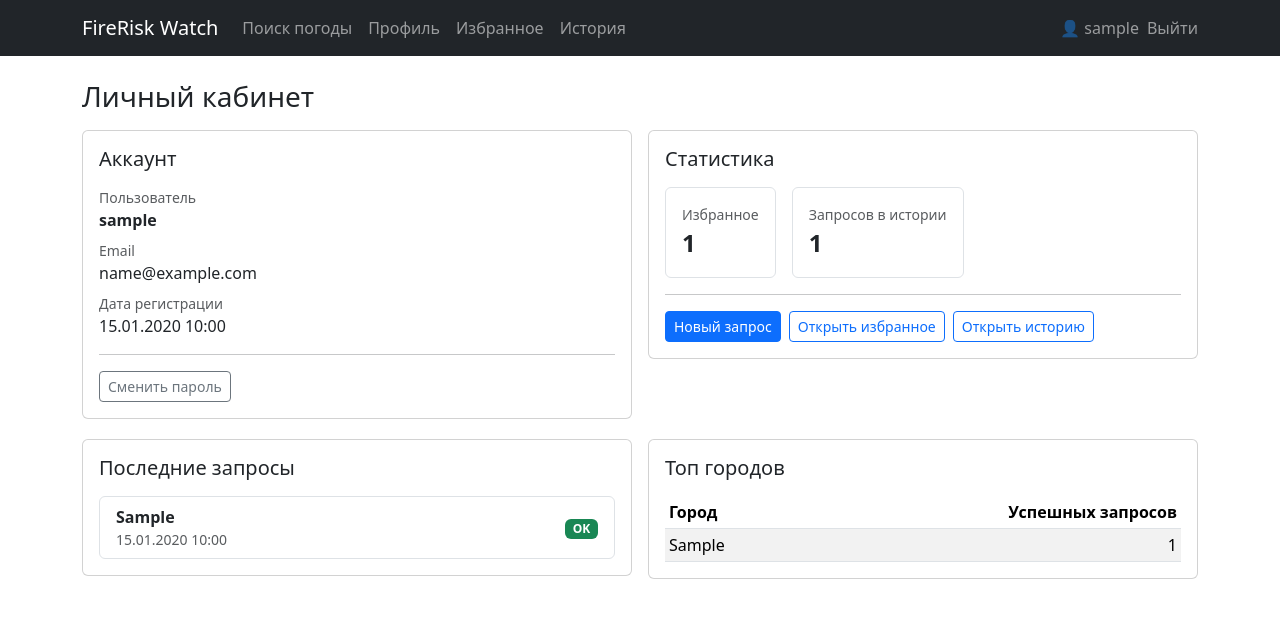
After one commit to Babks/final-django-project, a Django app: page /profile/ in a window 1280 px wide. The commit adds this page. Shown: the top 618 px of the page. Run offline with Django 5.2, Linux system fonts and the light colour scheme; a user stored in the database is signed in; tables that the repository leaves empty hold one stand-in row (values such as "Sample post").

Commit message:
feat: add user profile page

```diff
--- a/config/urls.py
+++ b/config/urls.py
@@ -8,6 +8,7 @@ from core.views import (
     history_view,
     toggle_favorite_city_view,
     signup_view,
+    profile_view,
 )
 
 urlpatterns = [
@@ -20,6 +21,8 @@ urlpatterns = [
     path("history/", history_view, name="history"),
     path("favorites/toggle/", toggle_favorite_city_view, name="favorite_toggle"),
 
+    path("profile/", profile_view, name="profile"),
+
     path("accounts/signup/", signup_view, name="signup"),
     path("accounts/", include("django.contrib.auth.urls")),
 ]
--- a/core/templates/core/base.html
+++ b/core/templates/core/base.html
@@ -19,6 +19,7 @@
             <ul class="navbar-nav me-auto mb-2 mb-lg-0">
                 <li class="nav-item"><a class="nav-link" href="{% url 'weather_search' %}">Поиск погоды</a></li>
                 {% if user.is_authenticated %}
+                    <li class="nav-item"><a class="nav-link" href="{% url 'profile' %}">Профиль</a></li>
                     <li class="nav-item"><a class="nav-link" href="{% url 'favorites' %}">Избранное</a></li>
                     <li class="nav-item"><a class="nav-link" href="{% url 'history' %}">История</a></li>
                 {% endif %}
@@ -27,7 +28,7 @@
             <ul class="navbar-nav ms-auto align-items-lg-center">
                 {% if user.is_authenticated %}
                     <li class="nav-item">
-                        <span class="navbar-text me-2">👤 {{ user.username }}</span>
+                        <a class="nav-link" href="{% url 'profile' %}">👤 {{ user.username }}</a>
                     </li>
                     <li class="nav-item">
                         <form method="post" action="{% url 'logout' %}" class="m-0">
--- /dev/null
+++ b/core/templates/core/profile.html
@@ -0,0 +1,128 @@
+{% extends "core/base.html" %}
+{% block title %}Профиль — FireRisk Watch{% endblock %}
+
+{% block content %}
+<h1 class="h3 mb-3">Личный кабинет</h1>
+
+<div class="row g-3">
+    <div class="col-md-6">
+        <div class="card">
+            <div class="card-body">
+                <h2 class="h5 mb-3">Аккаунт</h2>
+
+                <div class="mb-2">
+                    <div class="text-muted small">Пользователь</div>
+                    <div class="fw-semibold">{{ user.username }}</div>
+                </div>
+
+                <div class="mb-2">
+                    <div class="text-muted small">Email</div>
+                    <div>{{ user.email|default:"—" }}</div>
+                </div>
+
+                <div class="mb-0">
+                    <div class="text-muted small">Дата регистрации</div>
+                    <div>{{ user.date_joined|date:"d.m.Y H:i" }}</div>
+                </div>
+
+                <hr>
+
+                <a class="btn btn-outline-secondary btn-sm" href="{% url 'password_change' %}">
+                    Сменить пароль
+                </a>
+            </div>
+        </div>
+    </div>
+
+    <div class="col-md-6">
+        <div class="card">
+            <div class="card-body">
+                <h2 class="h5 mb-3">Статистика</h2>
+
+                <div class="d-flex gap-3 flex-wrap">
+                    <div class="border rounded p-3">
+                        <div class="text-muted small">Избранное</div>
+                        <div class="fs-4 fw-semibold">{{ favorites_count }}</div>
+                    </div>
+                    <div class="border rounded p-3">
+                        <div class="text-muted small">Запросов в истории</div>
+                        <div class="fs-4 fw-semibold">{{ history_count }}</div>
+                    </div>
+                </div>
+
+                <hr>
+
+                <div class="d-flex gap-2 flex-wrap">
+                    <a class="btn btn-primary btn-sm" href="{% url 'weather_search' %}">Новый запрос</a>
+                    <a class="btn btn-outline-primary btn-sm" href="{% url 'favorites' %}">Открыть избранное</a>
+                    <a class="btn btn-outline-primary btn-sm" href="{% url 'history' %}">Открыть историю</a>
+                </div>
+            </div>
+        </div>
+    </div>
+</div>
+
+<div class="row g-3 mt-1">
+    <div class="col-md-6">
+        <div class="card">
+            <div class="card-body">
+                <h2 class="h5 mb-3">Последние запросы</h2>
+
+                {% if last_searches %}
+                    <div class="list-group">
+                        {% for row in last_searches %}
+                            <div class="list-group-item d-flex justify-content-between align-items-center">
+                                <div>
+                                    <div class="fw-semibold">{{ row.city }}</div>
+                                    <div class="text-muted small">{{ row.created_at|date:"d.m.Y H:i" }}</div>
+                                </div>
+                                <div>
+                                    {% if row.is_success %}
+                                        <span class="badge text-bg-success">OK</span>
+                                    {% else %}
+                                        <span class="badge text-bg-danger">ERR</span>
+                                    {% endif %}
+                                </div>
+                            </div>
+                        {% endfor %}
+                    </div>
+                {% else %}
+                    <div class="alert alert-secondary mb-0">Пока нет запросов.</div>
+                {% endif %}
+            </div>
+        </div>
+    </div>
+
+    <div class="col-md-6">
+        <div class="card">
+            <div class="card-body">
+                <h2 class="h5 mb-3">Топ городов</h2>
+
+                {% if top_cities %}
+                    <div class="table-responsive">
+                        <table class="table table-sm table-striped align-middle mb-0">
+                            <thead>
+                            <tr>
+                                <th>Город</th>
+                                <th class="text-end">Успешных запросов</th>
+                            </tr>
+                            </thead>
+                            <tbody>
+                            {% for item in top_cities %}
+                                <tr>
+                                    <td>{{ item.city }}</td>
+                                    <td class="text-end">{{ item.cnt }}</td>
+                                </tr>
+                            {% endfor %}
+                            </tbody>
+                        </table>
+                    </div>
+                {% else %}
+                    <div class="alert alert-secondary mb-0">Пока нет успешных запросов.</div>
+                {% endif %}
+            </div>
+        </div>
+    </div>
+</div>
+
+{% endblock %}
--- a/core/views.py
+++ b/core/views.py
@@ -1,5 +1,6 @@
 from django.contrib.auth import login
 from django.contrib.auth.decorators import login_required
+from django.db.models import Count
 from django.shortcuts import render, redirect
 from django.urls import reverse
 from django.views.decorators.http import require_POST
@@ -90,6 +91,32 @@ def history_view(request):
 
 
 @login_required
+def profile_view(request):
+    favorites_count = FavoriteCity.objects.filter(user=request.user).count()
+    history_count = WeatherSearch.objects.filter(user=request.user).count()
+
+    last_searches = (
+        WeatherSearch.objects.filter(user=request.user)
+        .order_by("-created_at")[:5]
+    )
+
+    top_cities = (
+        WeatherSearch.objects.filter(user=request.user, is_success=True)
+        .values("city")
+        .annotate(cnt=Count("id"))
+        .order_by("-cnt", "city")[:5]
+    )
+
+    context = {
+        "favorites_count": favorites_count,
+        "history_count": history_count,
+        "last_searches": last_searches,
+        "top_cities": top_cities,
+    }
+    return render(request, "core/profile.html", context)
+
+
+@login_required
 @require_POST
 def toggle_favorite_city_view(request):
     city = (request.POST.get("city") or "").strip()
```
